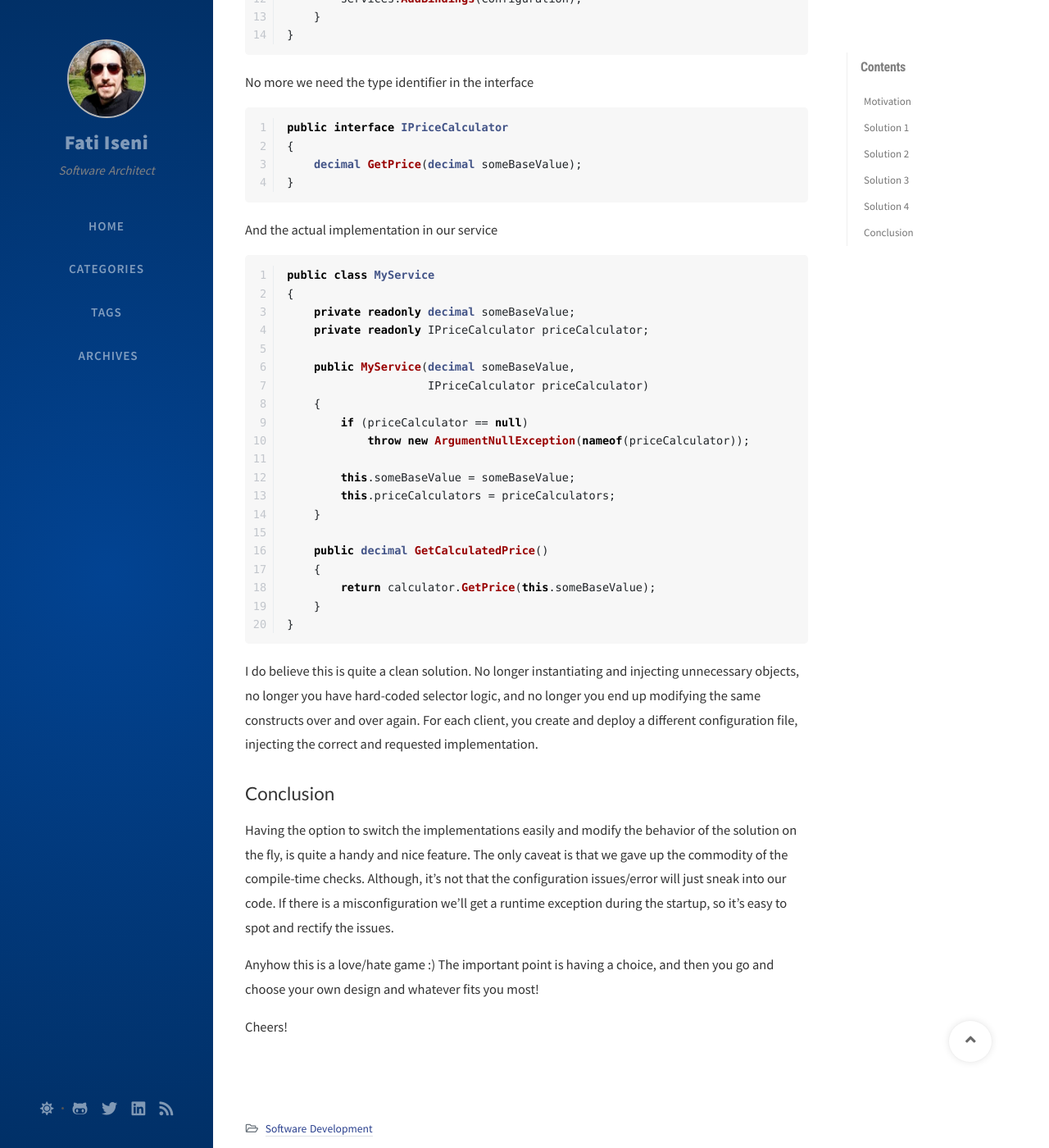
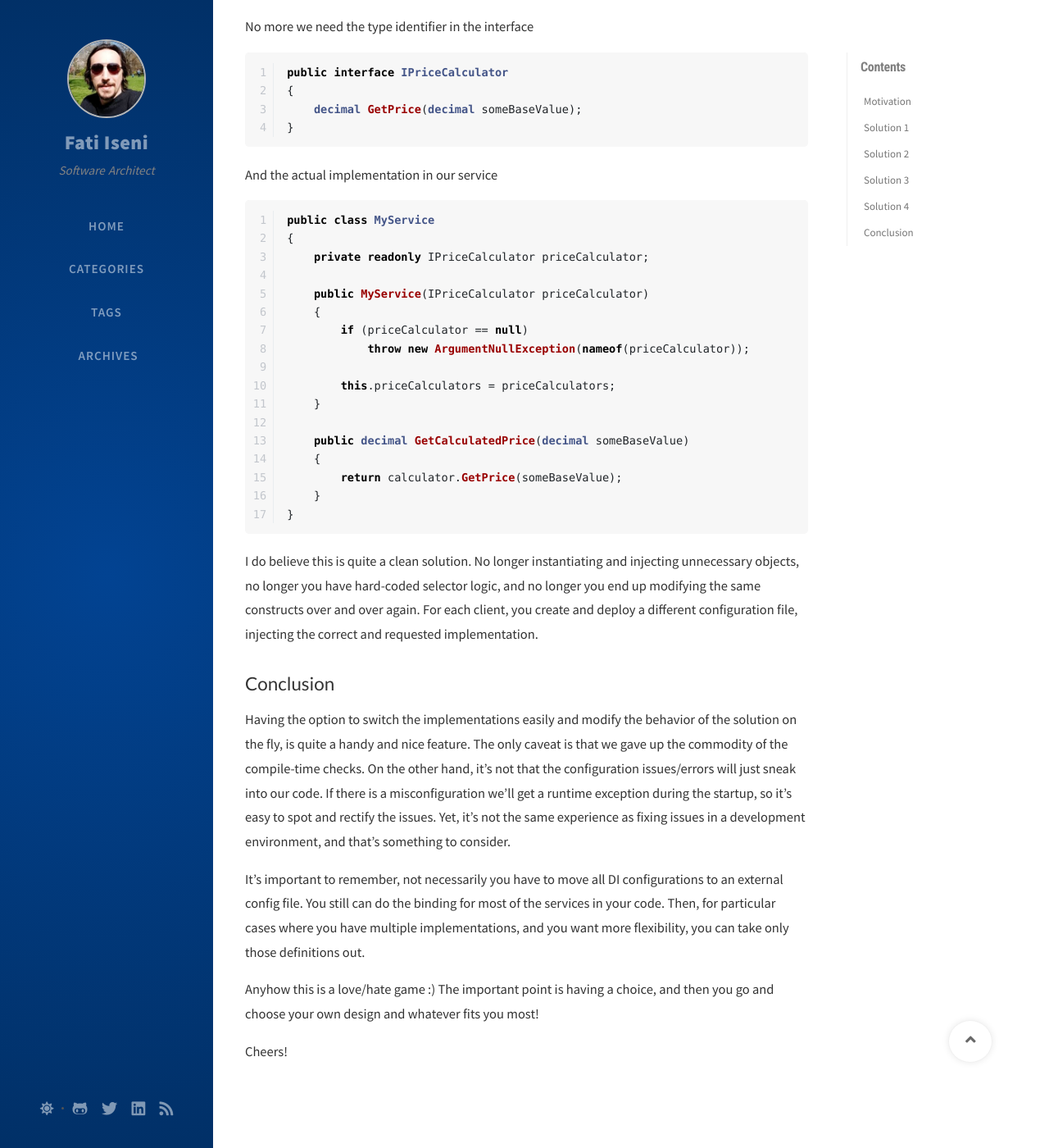
Before and after one commit to fiseni/fiseni.github.io, a Jekyll site: the page built from _posts/2020-12-02-open-close-principle-and-runtime-di-configuration.markdown, in a window 1280 px wide and 1400 px high, scrolled down 6982 px. Shown: the whole window at 82% size. Built offline with Jekyll 4.4.1, drawn with Linux system fonts in a browser that asks for light colours; nearby versions of some CDN libraries; comment, search, counter and statistics services are not loaded; some of the changed text lies outside the part shown.

Commit message:
Update post.

````diff
--- a/_posts/2020-11-28-how-to-implement-auditing-on-your-entities.markdown
+++ b/_posts/2020-11-28-how-to-implement-auditing-on-your-entities.markdown
@@ -69,8 +69,8 @@
 ```c#
 private readonly ICurrentUserProvider currentUserProvider;
 
-public PozCargoContext(DbContextOptions<PozCargoContext> options,
-                        ICurrentUserProvider currentUserProvider)
+public MyDbContext(DbContextOptions<MyDbContext> options,
+                    ICurrentUserProvider currentUserProvider)
     : base(options)
 {
     this.currentUserProvider = currentUserProvider;
--- a/_posts/2020-12-02-open-close-principle-and-runtime-di-configuration.markdown
+++ b/_posts/2020-12-02-open-close-principle-and-runtime-di-configuration.markdown
@@ -25,7 +25,7 @@
 
 The main logic and the driver here is that by modifying existing constructs, you're increasing the likelihood to introduce new bugs and issues to the existing features. If you find yourself refactoring the class and its methods over and over again, you'll likely end up with some inconsistencies. Also, you'll sneak in, and update/refactor your existing unit tests to reflect the new reality you created, which is not good practice at all. By striving to design an architecture, where you can add new requirements by just creating new constructs, you'll get a more robust and error-prone solution. That's all what OCP means.
 
-Once that said, now let's imagine a scenario and try to offer various solutions to the problem in hand. Imagine you have an enterprise application (e.g. ERP solution), and you offering it to various clients. One of the requirements of the solution is to calculate some price for some particular workflow. As the number of your clients increases, they all want some minor, or major changes in how this calculation is done. The rest of the workflow remains the same, but the price calculation varies significantly depending on the customer.
+Once that said, now let's imagine a scenario and try to offer various solutions to the problem in hand. Imagine you have an enterprise application (e.g. ERP solution), and you offering it to various clients, deployed in their premises. One of the requirements of the solution is to calculate some price for some particular workflow. As the number of your clients increases, they all want some minor, or major changes in how this calculation is done. The rest of the workflow remains the same, but the price calculation varies significantly depending on the customer.
 
 ## Solution 1
 
@@ -155,7 +155,7 @@
 {
     public string ClientType { get; } = "clientType1";
 
-     public decimal GetPrice(decimal someBaseValue)
+    public decimal GetPrice(decimal someBaseValue)
     {
         return Math.Round(someBaseValue * 10, 2);
     }
@@ -166,7 +166,7 @@
     public string ClientType { get; } = "clientType2";
 
     public decimal GetPrice(decimal someBaseValue)
-        {
+    {
         return Math.Round(someBaseValue * 10 + 3, 0);
     }
 }
@@ -176,24 +176,21 @@
     public string ClientType { get; } = "clientType3";
 
     public decimal GetPrice(decimal someBaseValue)
-        {
+    {
         return (someBaseValue - 2) * 5;
     }
 }
 
 public class MyService
 {
-    private readonly decimal someBaseValue;
     private readonly IEnumerable<IPriceCalculator> priceCalculators;
 
-    public MyService(decimal someBaseValue,
-                     IEnumerable<IPriceCalculator> priceCalculators)
+    public MyService(IEnumerable<IPriceCalculator> priceCalculators)
     {
-        this.someBaseValue = someBaseValue;
-            this.priceCalculators = priceCalculators;
+        this.priceCalculators = priceCalculators;
     }
 
-    public decimal GetCalculatedPrice(string clientType)
+    public decimal GetCalculatedPrice(decimal someBaseValue, string clientType)
     {
         var calculator = priceCalculators.FirstOrDefault(x => x.ClientType.Equals(clientType));
 
@@ -202,7 +199,7 @@
             throw new NotSupportedException();
         }
 
-        return calculator.GetPrice(this.someBaseValue);
+        return calculator.GetPrice(someBaseValue);
     }
 }
 ```
@@ -265,25 +262,22 @@
 
 And the actual implementation in our service
 
-```c#
+``` c#
 public class MyService
 {
-    private readonly decimal someBaseValue;
     private readonly IPriceCalculator priceCalculator;
 
-    public MyService(decimal someBaseValue,
-                     IPriceCalculator priceCalculator)
+    public MyService(IPriceCalculator priceCalculator)
     {
         if (priceCalculator == null)
             throw new ArgumentNullException(nameof(priceCalculator));
 
-        this.someBaseValue = someBaseValue;
         this.priceCalculators = priceCalculators;
     }
 
-    public decimal GetCalculatedPrice()
+    public decimal GetCalculatedPrice(decimal someBaseValue)
     {
-        return calculator.GetPrice(this.someBaseValue);
+        return calculator.GetPrice(someBaseValue);
     }
 }
 ```
@@ -292,7 +286,9 @@
 
 ## Conclusion
 
-Having the option to switch the implementations easily and modify the behavior of the solution on the fly, is quite a handy and nice feature. The only caveat is that we gave up the commodity of the compile-time checks. Although, it's not that the configuration issues/error will just sneak into our code. If there is a misconfiguration we'll get a runtime exception during the startup, so it's easy to spot and rectify the issues.
+Having the option to switch the implementations easily and modify the behavior of the solution on the fly, is quite a handy and nice feature. The only caveat is that we gave up the commodity of the compile-time checks. On the other hand, it's not that the configuration issues/errors will just sneak into our code. If there is a misconfiguration we'll get a runtime exception during the startup, so it's easy to spot and rectify the issues. Yet, it's not the same experience as fixing issues in a development environment, and that's something to consider.
+
+It's important to remember, not necessarily you have to move all DI configurations to an external config file. You still can do the binding for most of the services in your code. Then, for particular cases where you have multiple implementations, and you want more flexibility, you can take only those definitions out.
 
 Anyhow this is a love/hate game :) The important point is having a choice, and then you go and choose your own design and whatever fits you most!
 
````
